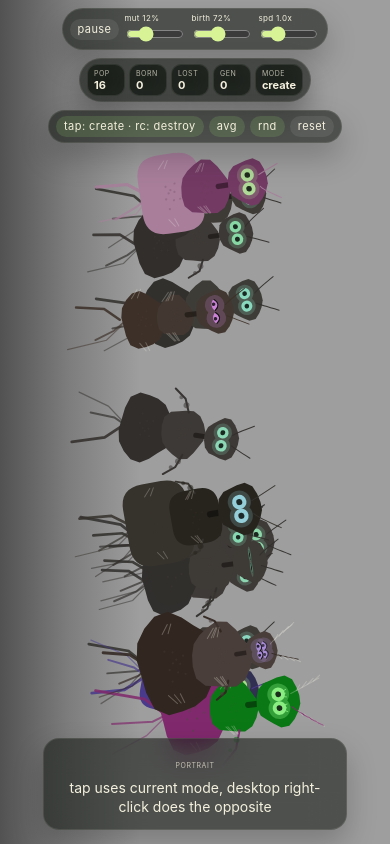
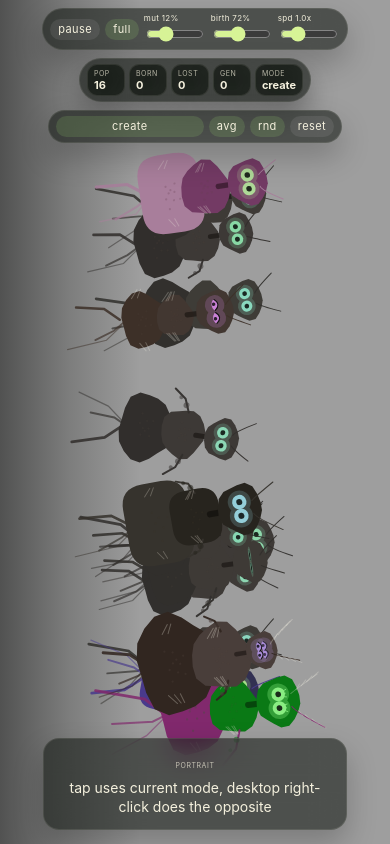
Before and after one commit to ka2le/crevo, a React (Vite) app: page / in a window 390 px wide. Built offline with nearby package versions, Linux system fonts and the light colour scheme.

Commit message:
Add antenna wiggle and mobile fullscreen control

```diff
--- a/src/App.css
+++ b/src/App.css
@@ -42,6 +42,13 @@ body,
 }
 
 .rotatable-page {
+  position: absolute;
+  inset: 0;
+  width: 100%;
+  height: 100%;
+}
+
+.game-stage {
   position: absolute;
   inset: 0;
   width: 100%;
--- a/src/App.jsx
+++ b/src/App.jsx
@@ -1,6 +1,8 @@
 import './App.css'
+import { useEffect, useMemo, useRef, useState } from 'react'
 import { useCrevoStore } from './game/store.js'
 import { GameCanvas } from './game/GameCanvas.jsx'
+import { canFullscreen, isFullscreenActive, subscribeFullscreenChange, toggleFullscreen } from './utils/fullscreen.js'
 
 const formatPercent = (value) => `${Math.round(value * 100)}%`
 
@@ -39,6 +41,36 @@ function App() {
   const spawnAverageCreature = useCrevoStore((state) => state.spawnAverageCreature)
   const spawnRandomCreature = useCrevoStore((state) => state.spawnRandomCreature)
   const resetWorld = useCrevoStore((state) => state.resetWorld)
+  const canvasApiRef = useRef(null)
+  const [fullscreenActive, setFullscreenActive] = useState(() => isFullscreenActive())
+  const [fullscreenSupported, setFullscreenSupported] = useState(true)
+
+  useEffect(() => {
+    setFullscreenSupported(canFullscreen(canvasApiRef.current?.getFullscreenTarget?.()))
+    return subscribeFullscreenChange(() => {
+      setFullscreenActive(isFullscreenActive())
+    })
+  }, [])
+
+  const fullscreenLabel = useMemo(() => {
+    if (!fullscreenSupported) return 'expand'
+    return fullscreenActive ? 'shrink' : 'full'
+  }, [fullscreenActive, fullscreenSupported])
+
+  const handleFullscreen = async () => {
+    const target = canvasApiRef.current?.getFullscreenTarget?.() || document.documentElement
+    setFullscreenSupported(canFullscreen(target))
+    try {
+      await toggleFullscreen(target)
+      setFullscreenActive(isFullscreenActive())
+    } catch {
+      const root = document.documentElement
+      window.scrollTo({ top: 0, left: 0, behavior: 'instant' })
+      root.style.minHeight = '100svh'
+      root.style.height = '100svh'
+      setFullscreenActive(isFullscreenActive())
+    }
+  }
 
   return (
     <main className="app-shell">
@@ -47,6 +79,9 @@ function App() {
           <div className="control-group left">
             <button className="control button-control" onClick={togglePause}>
               {controls.paused ? 'play' : 'pause'}
+            </button>
+            <button className="control button-control accent" onClick={handleFullscreen}>
+              {fullscreenLabel}
             </button>
             <Slider
               label={`mut ${formatPercent(controls.mutationStrength)}`}
@@ -84,7 +119,7 @@ function App() {
 
           <div className="control-group right">
             <button className={`control button-control mode-toggle ${mode === 'explode' ? 'danger' : 'accent'}`} onClick={toggleMode}>
-              {mode === 'multiply' ? 'tap: create · rc: destroy' : 'tap: destroy · rc: create'}
+              {mode === 'multiply' ? 'create' : 'destroy'}
             </button>
             <button className="control button-control accent" onClick={spawnAverageCreature}>
               avg
@@ -98,7 +133,7 @@ function App() {
           </div>
         </header>
 
-        <GameCanvas />
+        <GameCanvas ref={canvasApiRef} />
       </div>
 
       <aside className="portrait-hint" aria-hidden="true">
--- a/src/game/GameCanvas.jsx
+++ b/src/game/GameCanvas.jsx
@@ -1,15 +1,21 @@
-import { useEffect, useRef } from 'react'
+import { forwardRef, useEffect, useImperativeHandle, useRef } from 'react'
 import { useCrevoStore } from './store.js'
 import { renderWorld } from '../render/renderer.js'
 import { hitTestCreature, mapPortraitPointer } from '../input/hitTest.js'
 
 const PORTRAIT_QUERY = '(max-width: 760px) and (orientation: portrait)'
 
-export function GameCanvas() {
+export const GameCanvas = forwardRef(function GameCanvas(_, ref) {
   const canvasRef = useRef(null)
+  const wrapperRef = useRef(null)
   const animationFrameRef = useRef(null)
   const lastTimeRef = useRef(0)
   const portraitRef = useRef(false)
+
+  useImperativeHandle(ref, () => ({
+    getFullscreenTarget: () => wrapperRef.current || canvasRef.current,
+    getCanvas: () => canvasRef.current,
+  }), [])
 
   useEffect(() => {
     const resize = () => {
@@ -81,6 +87,7 @@ export function GameCanvas() {
   }
 
   return (
+    <div ref={wrapperRef} className="game-stage">
       <canvas
         ref={canvasRef}
         className="game-canvas"
@@ -112,5 +119,6 @@ export function GameCanvas() {
           if (id) performAction(id, true)
         }}
       />
+    </div>
   )
-}
+})
--- a/src/render/drawCreature.js
+++ b/src/render/drawCreature.js
@@ -321,14 +321,16 @@ const drawAntennae = (ctx, phenotype, headY, headTilt = 0, gaitEnergy = 0) => {
   ctx.strokeStyle = phenotype.colors.limbs
   ctx.lineWidth = Math.max(1, phenotype.legs.thickness * 0.24)
   ctx.lineCap = 'round'
+  const wigglePhase = gaitEnergy * 0.9 + headTilt * 18
   for (const side of [-1, 1]) {
     const startX = side * phenotype.headRadius * 0.26
     const startY = headY - phenotype.headRadius * 0.5
-    const swayX = (headTilt * phenotype.antennaLength * 3.8 + gaitEnergy * side * 1.2)
+    const wiggle = Math.sin(wigglePhase + side * 0.9) * (2.6 + phenotype.antennaLength * 0.04)
+    const swayX = headTilt * phenotype.antennaLength * 3.8 + gaitEnergy * side * 1.2 + wiggle
     const midX = side * phenotype.antennaLength * 0.24 + swayX * 0.45
-    const midY = headY - phenotype.antennaLength * (0.42 + phenotype.antennaCurl * 0.12)
+    const midY = headY - phenotype.antennaLength * (0.42 + phenotype.antennaCurl * 0.12) + Math.cos(wigglePhase + side) * 1.2
     const endX = side * phenotype.antennaLength * (0.52 + phenotype.antennaCurl * 0.18) + swayX
-    const endY = headY - phenotype.antennaLength
+    const endY = headY - phenotype.antennaLength + Math.sin(wigglePhase + side * 1.7) * 1.6
 
     ctx.beginPath()
     ctx.moveTo(startX, startY)
--- /dev/null
+++ b/src/utils/fullscreen.js
@@ -0,0 +1,60 @@
+const getDocument = () => document
+
+const getFullscreenElement = () => {
+  const doc = getDocument()
+  return doc.fullscreenElement || doc.webkitFullscreenElement || doc.msFullscreenElement || null
+}
+
+const callMethod = async (target, names) => {
+  for (const name of names) {
+    if (typeof target?.[name] === 'function') {
+      return target[name]()
+    }
+  }
+  return undefined
+}
+
+export const isFullscreenActive = () => Boolean(getFullscreenElement())
+
+export const canFullscreen = (element) => {
+  if (!element) return false
+  return Boolean(
+    element.requestFullscreen
+    || element.webkitRequestFullscreen
+    || element.msRequestFullscreen
+    || document.documentElement?.requestFullscreen
+    || document.documentElement?.webkitRequestFullscreen
+    || document.documentElement?.msRequestFullscreen,
+  )
+}
+
+export const enterFullscreen = async (element) => {
+  const target = element || document.documentElement
+  await callMethod(target, ['requestFullscreen', 'webkitRequestFullscreen', 'msRequestFullscreen'])
+}
+
+export const exitFullscreen = async () => {
+  const doc = getDocument()
+  await callMethod(doc, ['exitFullscreen', 'webkitExitFullscreen', 'msExitFullscreen'])
+}
+
+export const toggleFullscreen = async (element) => {
+  if (isFullscreenActive()) {
+    await exitFullscreen()
+    return false
+  }
+  await enterFullscreen(element)
+  return true
+}
+
+export const subscribeFullscreenChange = (listener) => {
+  const events = ['fullscreenchange', 'webkitfullscreenchange', 'msfullscreenchange']
+  for (const eventName of events) {
+    document.addEventListener(eventName, listener)
+  }
+  return () => {
+    for (const eventName of events) {
+      document.removeEventListener(eventName, listener)
+    }
+  }
+}
```
Lines whose indentation alone changed are shown as unchanged.
